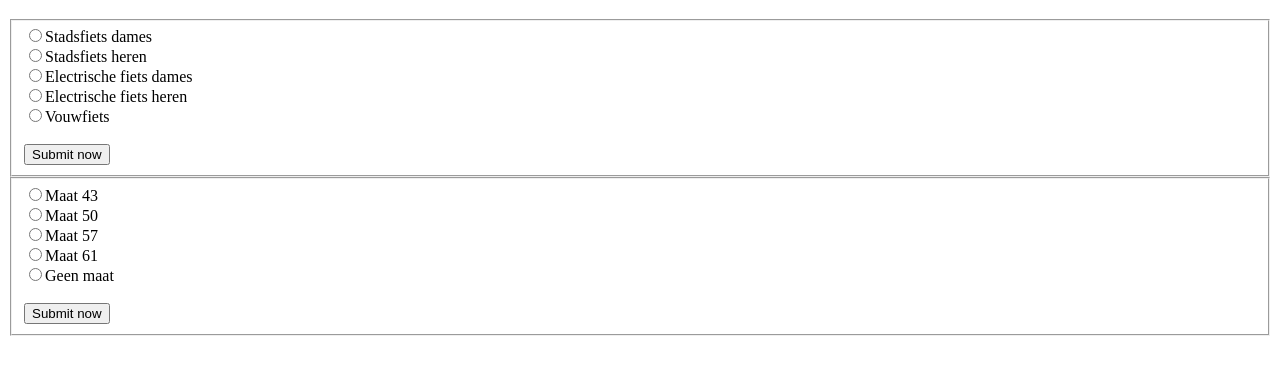
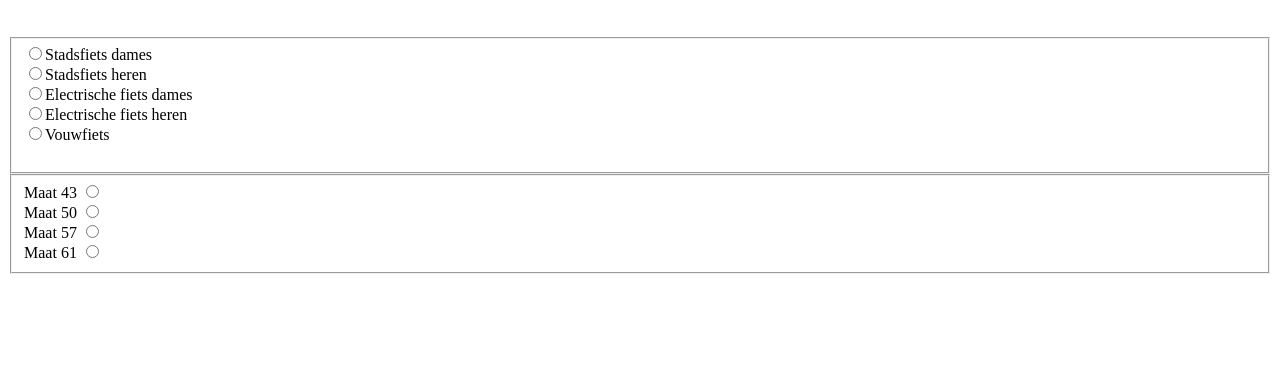
Before and after one commit to Wietse12/fietsformulier, a plain HTML site: page index.html in a window 1280 px wide. Shown: the part 61-436 px from the top of the page. Drawn offline with nearby package versions, Linux system fonts and the light colour scheme.

Commit message:
samen met peter

```diff
--- a/index.html
+++ b/index.html
@@ -9,6 +9,7 @@
 <body>
     <h1>Welkom Fietswinkel</h1>
 
+    <br>
     <form method="post" action="Tests/post">
         <fieldset>
             <input type="radio" name="fietstype" value="Stadsfiets dames">Stadsfiets dames<br>
@@ -17,18 +18,31 @@
             <input type="radio" name="fietstype" value="Electrische fiets heren">Electrische fiets heren<br>
             <input type="radio" name="fietstype" value="Vouwfiets">Vouwfiets<br>
             <br>
-            <input type="submit" value="Submit now">
         </fieldset>
 
-    <form method="post" action="Tests/post">
+
         <fieldset>
-            <input type="radio" name="fietskader" value="Maat 43">Maat 43<br>
-            <input type="radio" name="fietskader" value="Maat 50">Maat 50<br>
-            <input type="radio" name="fietskader" value="Maat 57">Maat 57<br>
-            <input type="radio" name="fietskader" value="Maat 61">Maat 61<br>
-            <input type="radio" name="fietskader" value="Geen maat">Geen maat<br>
-            <br>
-            <input type="submit" value="Submit now">
+
+            <label for="Maat 43">Maat 43</label>
+            <input type="radio" name="fietskader" value="Maat 43" id="Maat43"><br>
+
+            <label for="Maat 50">Maat 50</label>
+            <input type="radio" name="fietskader" value="Maat 50" id="Maat50"><br>
+
+            <label for="Maat 57">Maat 57</label>
+            <input type="radio" name="fietskader" value="Maat 57" id="Maat57"><br>
+
+            <label for="Maat 61">Maat 61</label>
+            <input type="radio" name="fietskader" value="Maat 61" id="Maat61"><br>
+
+
+
+
         </fieldset>
+    </form>
+
+    <script src="https://cdnjs.cloudflare.com/ajax/libs/jquery/3.4.1/jquery.min.js"></script>
+    <script src="script.js"></script>
+
 </body>
 </html>
--- a/script.js
+++ b/script.js
@@ -1,3 +1,21 @@
 $(document).ready(function() {
 
-  });
+  // reageer op change event op radio button
+  $("[name='fietstype']").on("change", function(){
+    var checked = $("[name='fietstype']:checked").val();
+    console.log(checked);
+
+    if(checked == "Stadsfiets dames"){
+      alert('true');
+      $("[for='Maat 61']").hide();
+      $("#Maat61").hide();
+
+    }else{
+      alert('not true');
+    }
+
+  })
+
+
+
+});
```
